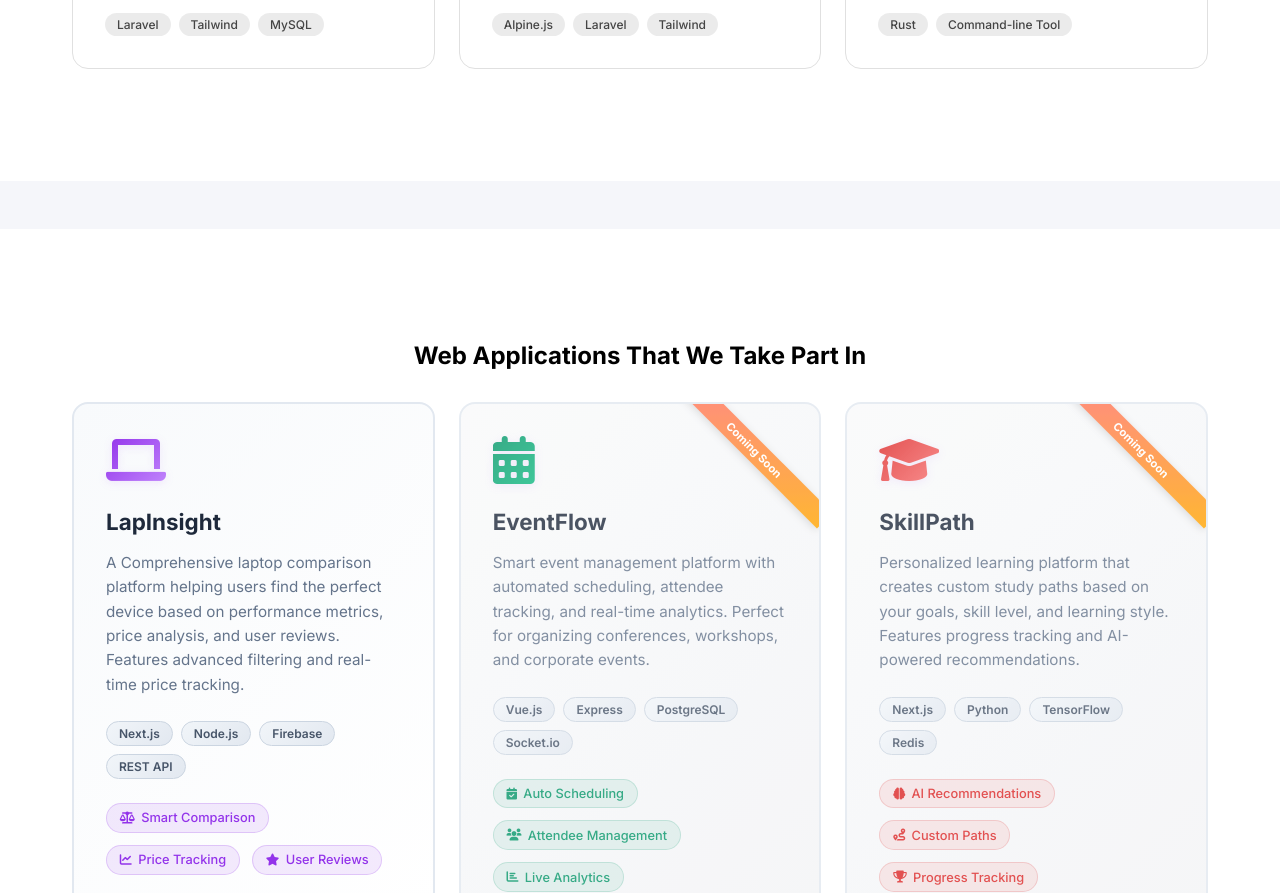
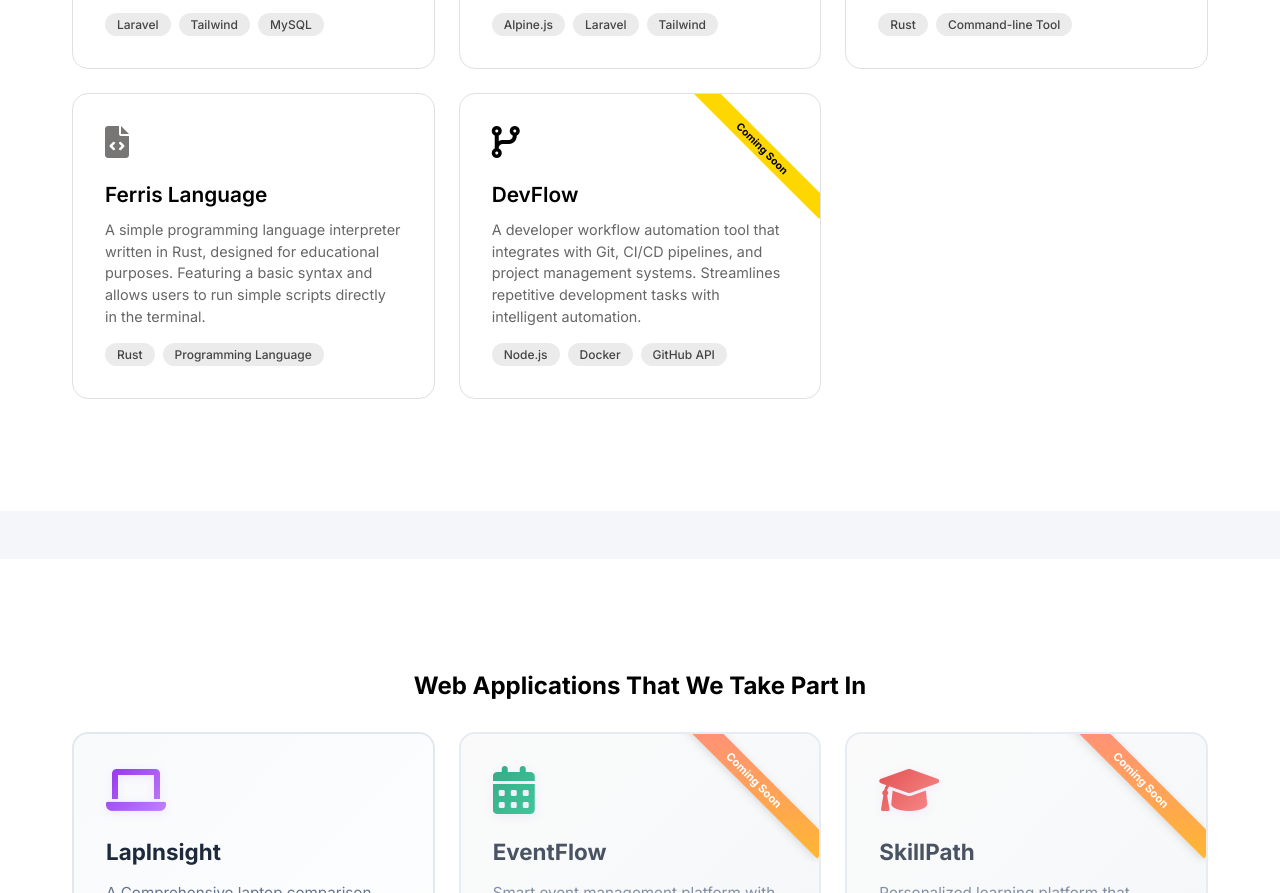
Before and after one commit to lazzerex/digital-labs, a plain HTML site: page index.html in a window 1280 px wide. Shown: the part 1814-2707 px from the top of the page. Drawn offline with Linux system fonts and the light colour scheme.

Commit message:
projects update

```diff
--- a/index.html
+++ b/index.html
@@ -79,7 +79,8 @@
     <section class="hero animate-on-scroll">
         <div class="hero-content">
             <h1>Digital Playground for Modern Minds</h1>
-            <p class="hero-subtext">Experience reinvented classic games with cutting-edge technology and sleek design</p>
+            <p class="hero-subtext">Experience reinvented classic games with cutting-edge technology and sleek design
+            </p>
 
             <div class="cta-buttons">
                 <a href="#games" class="cta-button">Explore Games</a>
@@ -108,23 +109,24 @@
             <div class="project-block" onclick="openGame('NeoSweeper', 'https://neo-sweeper.vercel.app/')">
                 <i class="project-icon fas fa-bomb"></i>
                 <div class="project-title">NeoSweeper</div>
-                <div class="project-desc">Modern twist on classic minesweeper with enhanced visuals and gameplay mechanics</div>
+                <div class="project-desc">Modern twist on classic minesweeper with enhanced visuals and gameplay
+                    mechanics</div>
             </div>
 
 
-            <div class ="project-block" onclick="openGame('NeoSudoku', 'https://neo-sudoku.vercel.app/')">
+            <div class="project-block" onclick="openGame('NeoSudoku', 'https://neo-sudoku.vercel.app/')">
                 <i class="project-icon fas fa-border-all"></i>
                 <div class="project-title">NeoSudoku</div>
                 <div class="project-desc">Intelligent number puzzle game with multiple difficulty levels and hints</div>
             </div>
 
-            <div class ="project-block" onclick="openGame('Neo2048', 'https://neo-2048.vercel.app/')">
+            <div class="project-block" onclick="openGame('Neo2048', 'https://neo-2048.vercel.app/')">
                 <i class="project-icon fas fa-superscript"></i>
                 <div class="project-title">Neo2048</div>
                 <div class="project-desc">Reimagined sliding block puzzle with smooth animations</div>
             </div>
 
-            <div class ="project-block" onclick="openGame('NeoSolitaire', 'https://neo-solitaire.vercel.app/')">
+            <div class="project-block" onclick="openGame('NeoSolitaire', 'https://neo-solitaire.vercel.app/')">
                 <i class="project-icon fas fa-diamond"></i>
                 <div class="project-title">NeoSolitaire</div>
                 <div class="project-desc">Modern solitaire card game with sleek design and fluid animations</div>
@@ -219,13 +221,43 @@
                     <i class="project-icon fas fa-folder-open" style="color: #ff0000;"></i>
                     <div class="project-title">File Organizer</div>
                     <div class="project-desc">
-                        A fast, efficient command-line tool written in Rust for organizing files by type, date, or custom rules. Perfect for cleaning up messy directories.
+                        A fast, efficient command-line tool written in Rust for organizing files by type, date, or
+                        custom rules. Perfect for cleaning up messy directories.
                     </div>
                     <div class="tech-stack">
                         <span class="tech-pill">Rust</span>
                         <span class="tech-pill">Command-line Tool</span>
                     </div>
                 </a>
+
+                <a href="https://github.com/lazzerex/ferris-lang" class="project-block" target="_blank">
+                    <i class="project-icon fas fa-file-code" style="color: #787575;"></i>
+                    <div class="project-title">Ferris Language</div>
+                    <div class="project-desc">
+                        A simple programming language interpreter written in Rust, designed for educational purposes.
+                        Featuring a basic syntax and allows users to run simple scripts directly in the terminal.
+                    </div>
+                    <div class="tech-stack">
+                        <span class="tech-pill">Rust</span>
+                        <span class="tech-pill">Programming Language</span>
+                    </div>
+                </a>
+
+                <div class="project-block coming-soon">
+                    <i class="project-icon fas fa-code-branch" style="color: #000000;"></i>
+                    <div class="project-title">DevFlow</div>
+                    <div class="project-desc">
+                        A developer workflow automation tool that integrates with Git, CI/CD pipelines, and project
+                        management systems. Streamlines repetitive development tasks with intelligent automation.
+                    </div>
+                    <div class="tech-stack">
+                        <span class="tech-pill">Node.js</span>
+                        <span class="tech-pill">Docker</span>
+                        <span class="tech-pill">GitHub API</span>
+                    </div>
+                </div>
+
+
             </div>
         </div>
     </section>
@@ -353,7 +385,8 @@
 
     <section class="features-section animate-on-scroll">
         <div class="container">
-            <h2 class="section-title" style="text-align: center; margin-bottom: 2rem;">Why Developers Love Our Stack</h2>
+            <h2 class="section-title" style="text-align: center; margin-bottom: 2rem;">Why Developers Love Our Stack
+            </h2>
             <div class="grid grid-three-col">
                 <div class="feature-card">
                     <i class="fas fa-bolt feature-icon"></i>
@@ -421,7 +454,8 @@
             </div>
             <div class="auth-body">
                 <div id="successMessage" class="success-message" style="display: none;">
-                Account created successfully! Welcome to Lazzerex Digital Labs. Please wait a second while we redirect you to the homepage.
+                    Account created successfully! Welcome to Lazzerex Digital Labs. Please wait a second while we
+                    redirect you to the homepage.
                 </div>
 
                 <form id="authForm" class="auth-form">
@@ -437,7 +471,8 @@
 
                     <div class="form-group" id="confirmPasswordGroup" style="display: none;">
                         <label for="confirmPassword">Confirm Password</label>
-                    <input type="password" id="confirmPassword" name="confirmPassword" placeholder="Confirm your password">
+                        <input type="password" id="confirmPassword" name="confirmPassword"
+                            placeholder="Confirm your password">
                     </div>
 
                     <div class="form-group" id="nameGroup" style="display: none;">
```
Lines whose indentation alone changed are shown as unchanged.
